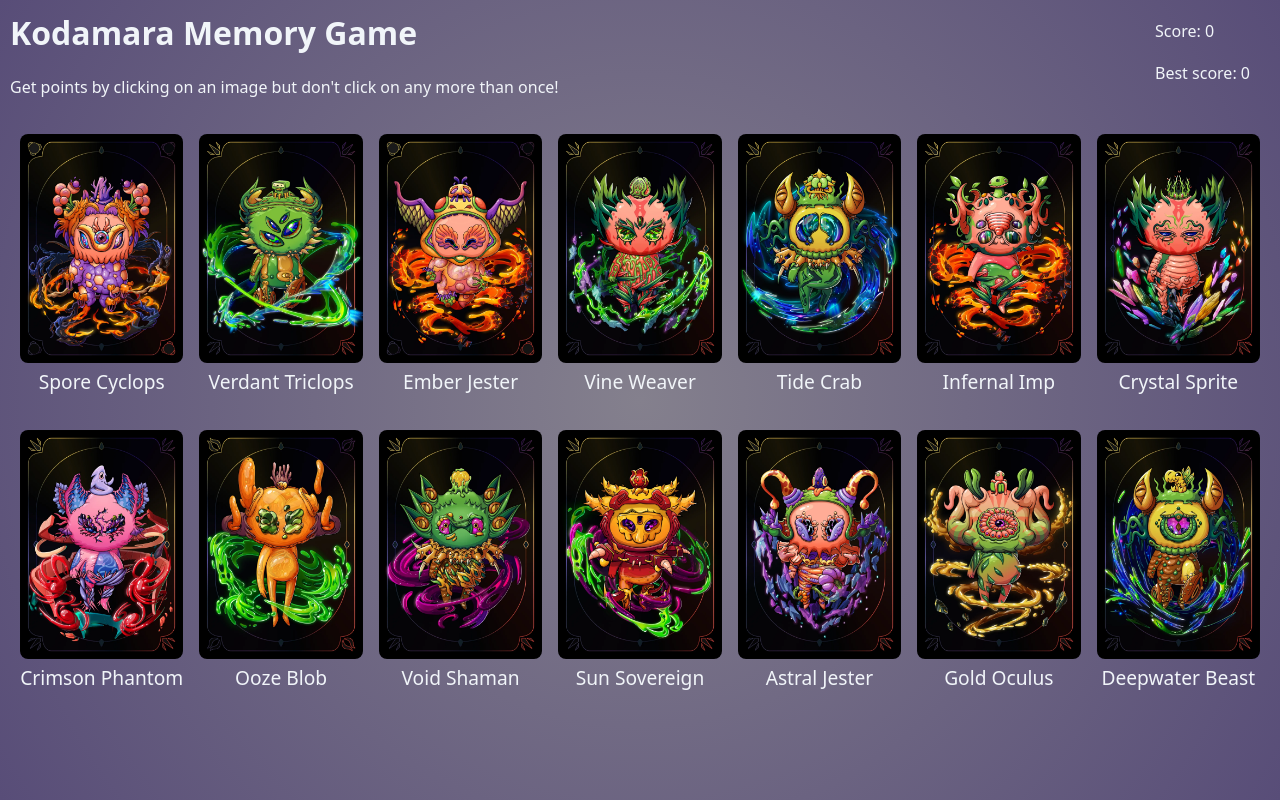
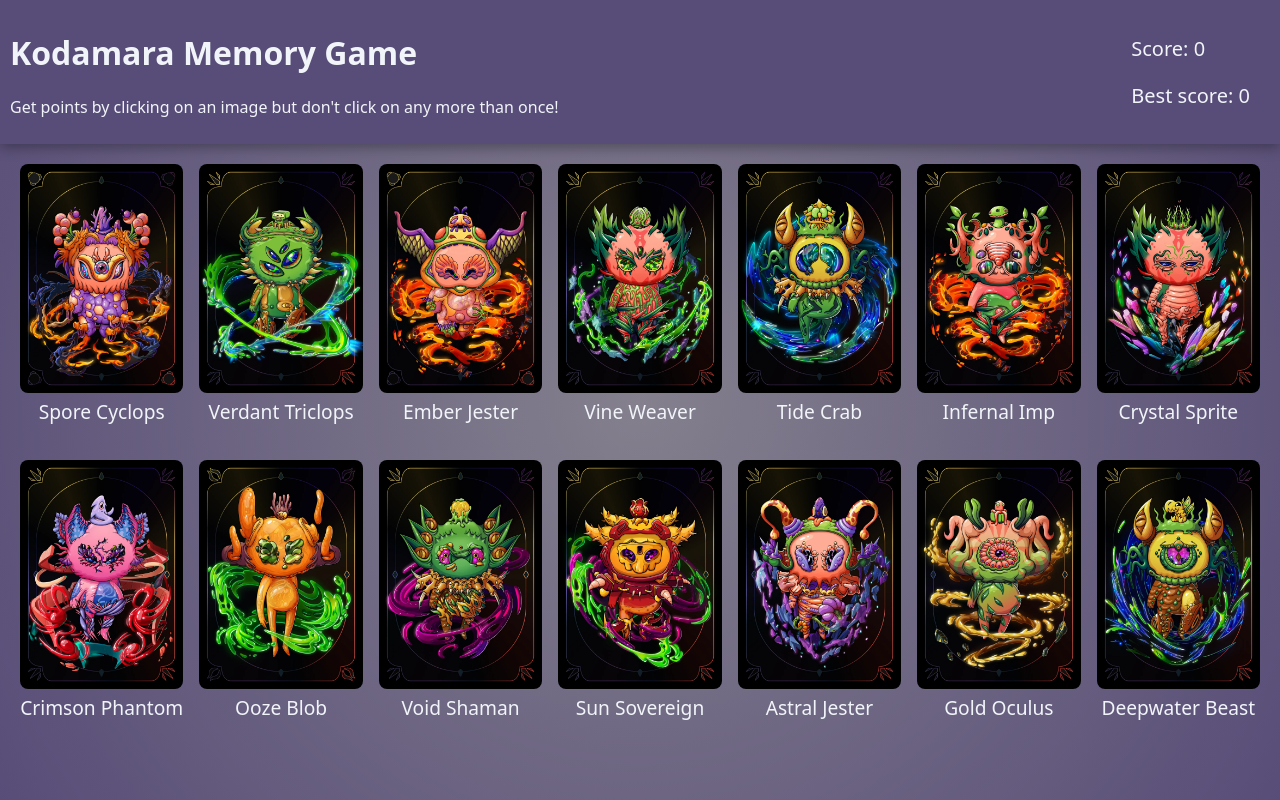
Before and after one commit to AleixMJ/TOP---Project-Memory-Card, a React (Vite) app: page / in a window 1280 px wide. Built offline with nearby package versions, Linux system fonts and the light colour scheme.

Commit message:
feat(ui): make header sticky on top of page

```diff
--- a/src/App.css
+++ b/src/App.css
@@ -1,3 +1,5 @@
+/*App.css*/
+
 .cards-container {
   display: grid;
   grid-template-columns: repeat(7, 1fr);
@@ -47,17 +49,23 @@
 }
 
 #header {
-  margin-top: -10px;
-  display:flex;
+  position: sticky;
+  top: 0;
+  z-index: 100;
+  background: #584d78;
+  margin-top: 0;
+  display: flex;
   justify-content: space-between;
   align-items: center;
-  padding: 0 10px;
+  padding: 10px;
+  box-shadow: 0 4px 12px rgba(0, 0, 0, 0.3); /* Optional: adds subtle separation when scrolling */
 }
 
 #header-right-section span {
   display:block;
   padding: 10px;
   margin-right: 10px;
+  font-size: 1.25rem;
 }
 
 @media (max-width: 1024px) {
```
